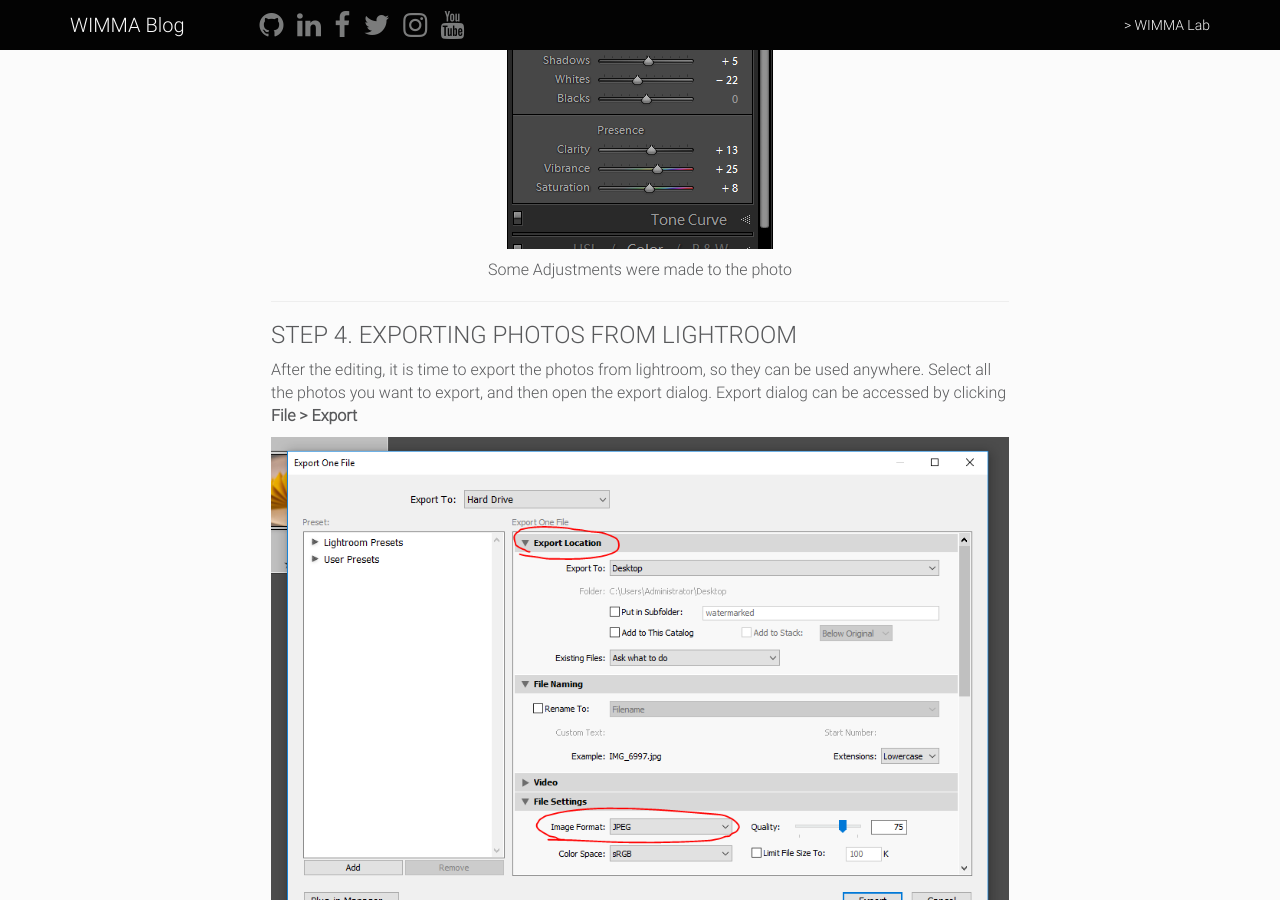
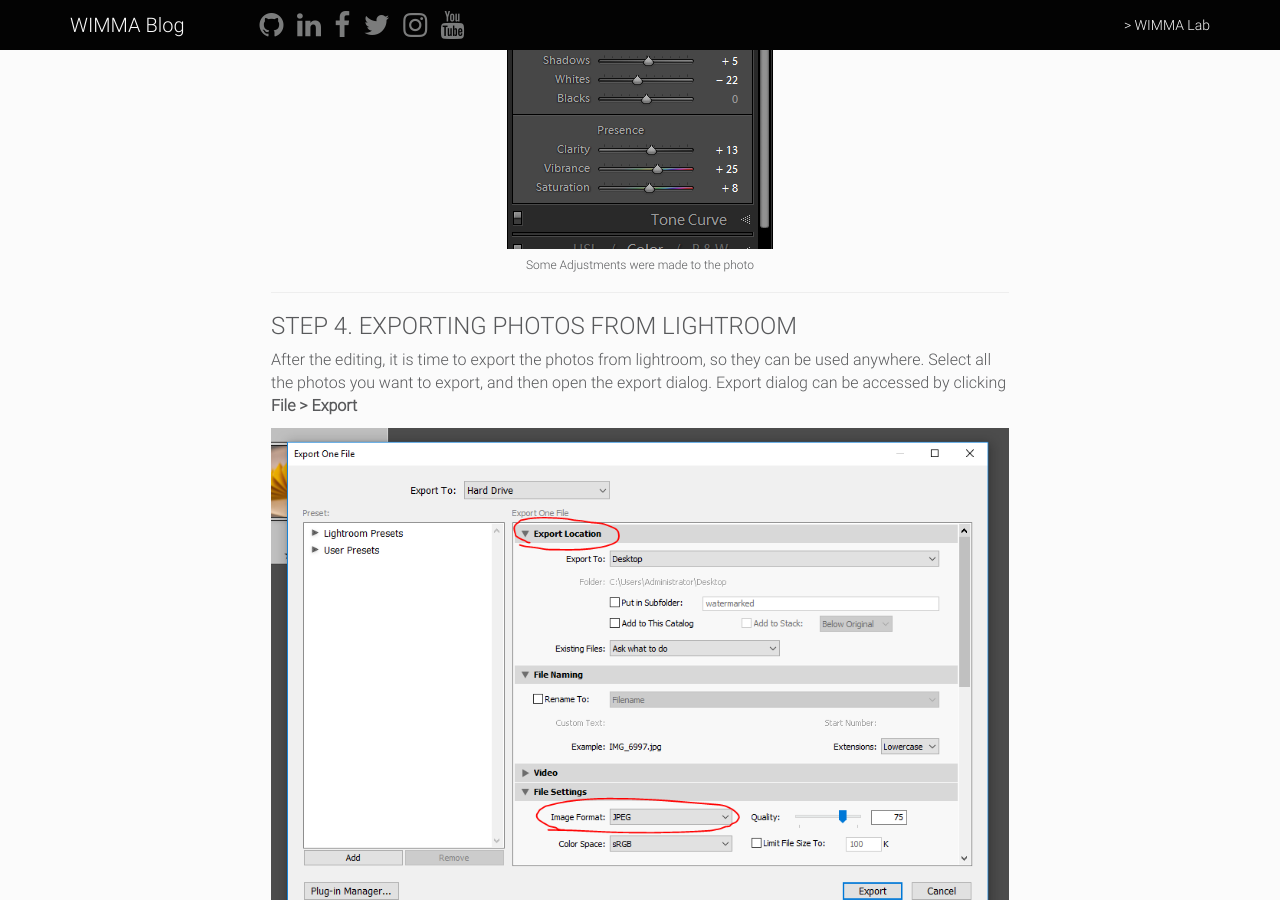
Before and after one commit to wimmalab/blog, a Jekyll site: the page built from _posts/2017-07-04-My-Lightroom-Workflow.md, in a window 1280 px wide and 900 px high, scrolled down 2815 px. Built offline with Jekyll 4.4.1, drawn with Linux system fonts in a browser that asks for light colours; nearby versions of some CDN libraries.

```diff
--- a/_posts/2017-07-04-My-Lightroom-Workflow.md
+++ b/_posts/2017-07-04-My-Lightroom-Workflow.md
@@ -50,7 +50,7 @@ In the develop-module you have all the tools you need for editing the photos. On
 -	Apply sharpening and remove chromatic aberration, if needed.
 
 ![Adjustments made in the panel]({{site.baseurl}}/img/kuva6.png)
-<center>Some Adjustments were made to the photo</center>
+###### <center>Some Adjustments were made to the photo</center>
 
 ***
 
```
